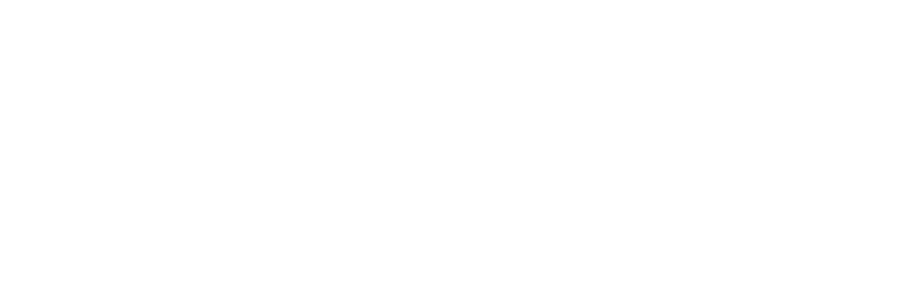
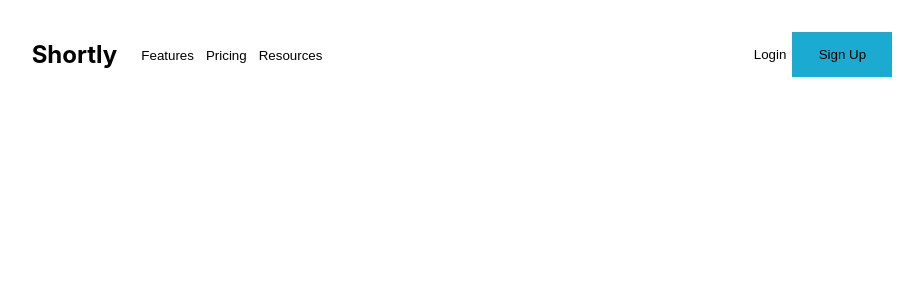
Before and after one commit to jyotirmoy-sinhababu/Make-your-url-short, a React (Create React App) app: page / in a window 1280 px wide. Shown: the top 300 px of the page, without its empty margins (178-1101 px from the left). Built offline with nearby package versions, Linux system fonts and the light colour scheme.

Commit message:
card cnt created

```diff
--- a/src/App.js
+++ b/src/App.js
@@ -1,7 +1,13 @@
 import './App.css';
 
+import HomePage from './pages/home/HomePage';
+
 function App() {
-  return <div className='App'></div>;
+  return (
+    <div className='App'>
+      <HomePage />
+    </div>
+  );
 }
 
 export default App;
--- /dev/null
+++ b/src/components/nav/Nav.jsx
@@ -0,0 +1,24 @@
+import React from 'react';
+
+import './navStyle.css';
+
+const Nav = () => {
+  return (
+    <div className='nav-cnt'>
+      <div className='nav-first-part'>
+        <h2 className='nav-heading'>Shortly</h2>
+        <div className='nav-first-btn-cnt'>
+          <button className='nav-btn'>Features</button>
+          <button className='nav-btn'>Pricing</button>
+          <button className='nav-btn'>Resources</button>
+        </div>
+      </div>
+      <div className='nav-auth-cnt'>
+        <button className='nav-logIn-btn'>Login</button>
+        <button className='nav-signUp-btn'>Sign Up</button>
+      </div>
+    </div>
+  );
+};
+
+export default Nav;
--- /dev/null
+++ b/src/components/nav/navStyle.css
@@ -0,0 +1,29 @@
+.nav-cnt {
+  display: flex;
+  align-items: center;
+  justify-content: space-around;
+  padding-top: 20px;
+}
+
+.nav-btn {
+  background-color: white;
+  border: none;
+}
+
+.nav-first-part {
+  display: flex;
+  align-items: center;
+  gap: 18px;
+}
+
+.nav-logIn-btn,
+.nav-signUp-btn {
+  background-color: white;
+  border: none;
+}
+
+.nav-signUp-btn {
+  width: 100px;
+  height: 45px;
+  background-color: hsl(192, 77%, 46%);
+}
--- /dev/null
+++ b/src/pages/home/HomePage.jsx
@@ -0,0 +1,15 @@
+import React from 'react';
+
+import './homeStyle.css';
+
+import Nav from '../../components/nav/Nav';
+
+const HomePage = () => {
+  return (
+    <div>
+      <Nav />
+    </div>
+  );
+};
+
+export default HomePage;
```
Also changed, not shown: src/components/card/intro/IntroCard.jsx (added, +16 -0 lines), src/assests/img/illustration-working.svg (added), src/pages/home/homeStyle.css (added).
